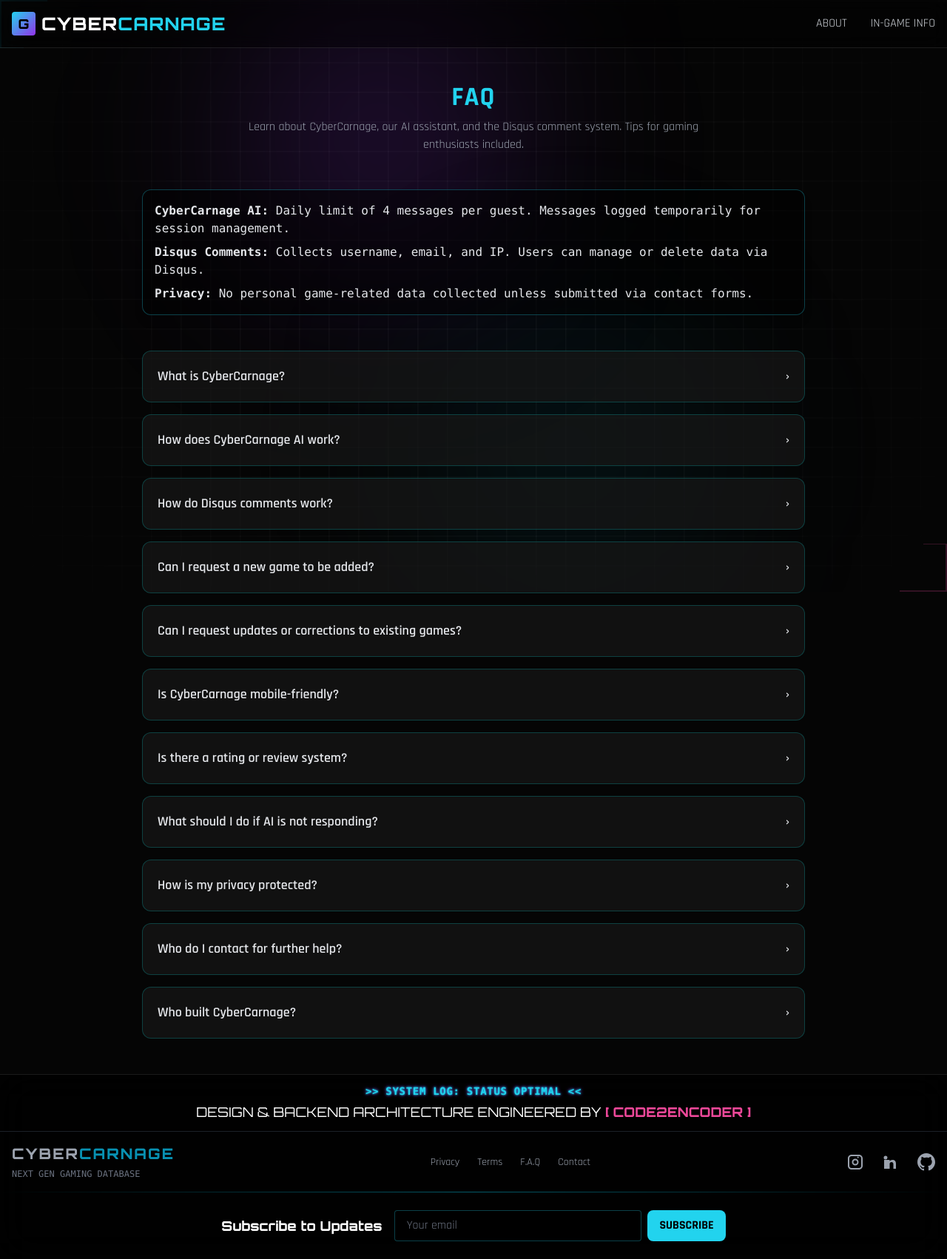
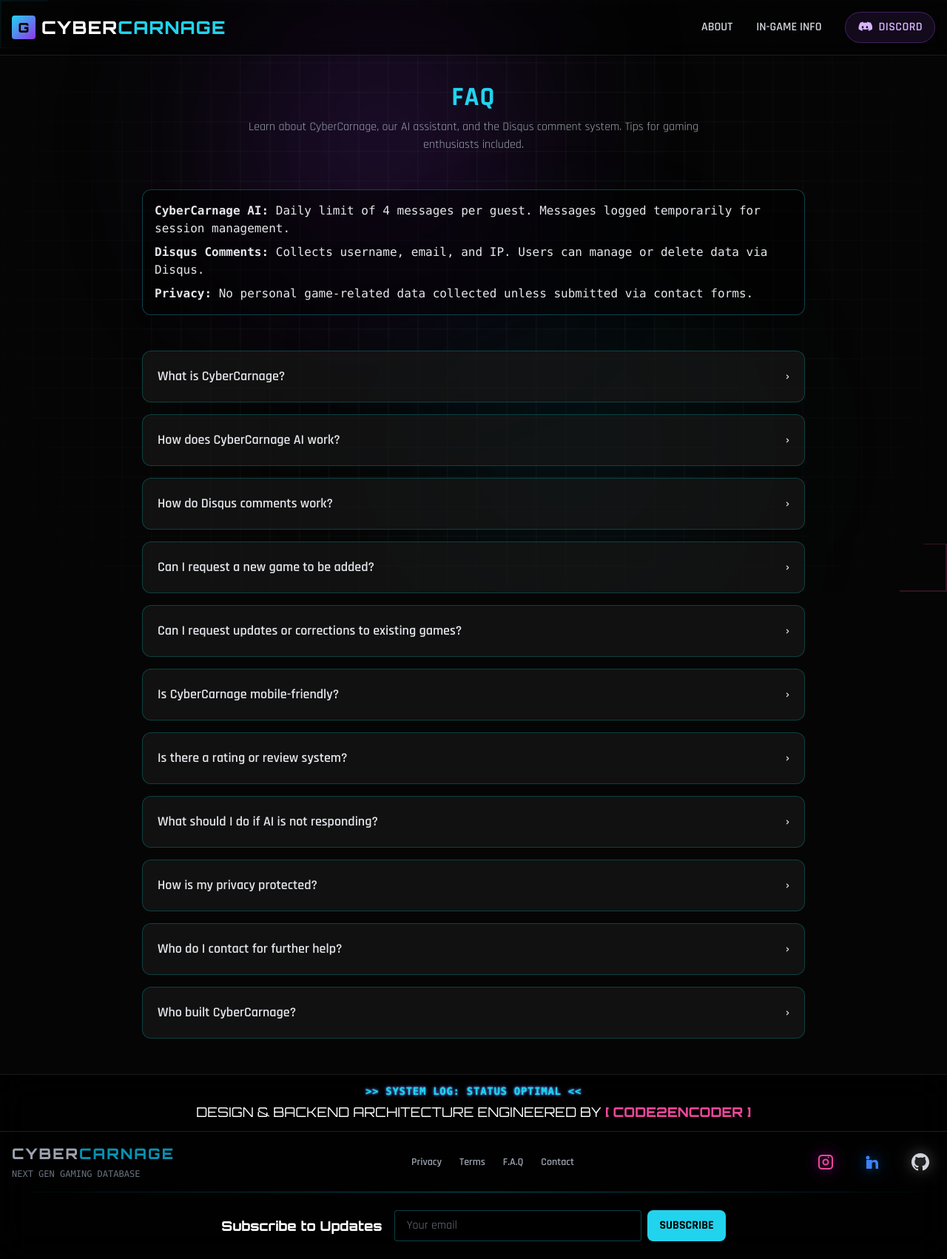
Before and after one commit to Abdullahkhan000/CyberCarnage, a Django app: page /faq/ in a window 1280 px wide. Shown: the whole page at 74% size. Run offline with Django 5.2, Linux system fonts and the light colour scheme; some libraries are stand-ins or nearby versions.

Commit message:
enhanced the ui of the base footer and added the discord on the navbar

```diff
--- a/data/templates/data/base.html
+++ b/data/templates/data/base.html
@@ -156,10 +156,24 @@
                    {% if request.resolver_match.url_name == 'home' or 'AI_chat' %} hidden {% endif %}">
                     AI
                 </a>
-                <a href="{% url 'about_list' %}" class="text-gray-300 hover:text-white glitch-hover">ABOUT</a>
-                <a href="{% url 'in_game_info' %}" class="text-gray-300 hover:text-white glitch-hover">IN-GAME INFO</a>
+                <a href="{% url 'about_list' %}" class="text-gray-300 hover:text-white glitch-hover font-semibold">ABOUT</a>
+                <a href="{% url 'in_game_info' %}" class="text-gray-300 hover:text-white glitch-hover font-semibold">IN-GAME INFO</a>
+                <a href="https://discord.com/users/1203460050723541083"
+                   target="_blank"
+                   class="ml-6 flex items-center gap-2 px-4 py-2 rounded-full
+                          text-purple-300 hover:text-white font-semibold
+                          bg-purple-500/10 hover:bg-purple-500/20
+                          border border-purple-500/30 hover:border-purple-400
+                          transition-all duration-300 glitch-hover">
+
+                    <svg class="w-5 h-5" fill="currentColor" viewBox="0 0 24 24">
+                        <path d="M20.3 4.3A19.8 19.8 0 0016 3a14.6 14.6 0 00-.7 1.4 18.4 18.4 0 00-5.6 0A14.6 14.6 0 009 3a19.8 19.8 0 00-4.3 1.3C2.1 8 1.7 11.5 1.9 15c1.7 1.2 3.7 2.1 5.8 2.6a15.4 15.4 0 001.2-2 9.6 9.6 0 01-1.9-.9l.5-.4a13.7 13.7 0 0011 0l.5.4a9.6 9.6 0 01-1.9.9 15.4 15.4 0 001.2 2c2.1-.5 4.1-1.4 5.8-2.6.3-3.5-.2-7-2.8-10.7zM8.5 13.5c-.9 0-1.6-.8-1.6-1.8s.7-1.8 1.6-1.8 1.6.8 1.6 1.8-.7 1.8-1.6 1.8zm7 0c-.9 0-1.6-.8-1.6-1.8s.7-1.8 1.6-1.8 1.6.8 1.6 1.8-.7 1.8-1.6 1.8z"></path>
+                    </svg>
+
+                    <span class="tracking-wide">DISCORD</span>
+                </a>
+
             </nav>
-
             <button class="md:hidden text-white focus:outline-none glitch-hover" onclick="toggleMenu()">
                 <svg class="w-8 h-8" fill="none" stroke="currentColor" viewBox="0 0 24 24">
                     <path stroke-linecap="round" stroke-linejoin="round" stroke-width="2"
@@ -168,14 +182,36 @@
             </button>
         </div>
 
-        <div id="mobileNav" class="md:hidden hidden flex flex-col bg-black/90 border-t border-gray-700">
+        <div id="mobileNav"
+             class="md:hidden hidden flex flex-col bg-black/90 border-t border-gray-700">
+
             <a href="{% url 'AI_chat' %}"
                class="px-4 py-3 text-gray-300 hover:text-white border-b border-gray-700
                {% if request.resolver_match.url_name == 'home' %} hidden {% endif %}">
                 AI
             </a>
-            <a href="{% url 'about_list' %}" class="px-4 py-3 text-gray-300 hover:text-white border-b border-gray-700">ABOUT</a>
-            <a href="{% url 'in_game_info' %}" class="px-4 py-3 text-gray-300 hover:text-white border-b border-gray-700">IN-GAME INFO</a>
+
+            <a href="{% url 'about_list' %}"
+               class="px-4 py-3 text-gray-300 hover:text-white border-b border-gray-700 font-semibold">
+                ABOUT
+            </a>
+
+            <a href="{% url 'in_game_info' %}"
+               class="px-4 py-3 text-gray-300 hover:text-white border-b border-gray-700 font-semibold">
+                IN-GAME INFO
+            </a>
+
+            <a href="https://discord.com/users/1203460050723541083"
+               target="_blank"
+               class="px-4 py-3 flex items-center gap-3 text-purple-300 hover:text-white
+                      border-b border-gray-700 glitch-hover font-semibold">
+
+                <svg class="w-5 h-5 shrink-0" fill="currentColor" viewBox="0 0 24 24">
+                    <path d="M20.3 4.3A19.8 19.8 0 0016 3a14.6 14.6 0 00-.7 1.4 18.4 18.4 0 00-5.6 0A14.6 14.6 0 009 3a19.8 19.8 0 00-4.3 1.3C2.1 8 1.7 11.5 1.9 15c1.7 1.2 3.7 2.1 5.8 2.6a15.4 15.4 0 001.2-2 9.6 9.6 0 01-1.9-.9l.5-.4a13.7 13.7 0 0011 0l.5.4a9.6 9.6 0 01-1.9.9 15.4 15.4 0 001.2 2c2.1-.5 4.1-1.4 5.8-2.6.3-3.5-.2-7-2.8-10.7zM8.5 13.5c-.9 0-1.6-.8-1.6-1.8s.7-1.8 1.6-1.8 1.6.8 1.6 1.8-.7 1.8-1.6 1.8zm7 0c-.9 0-1.6-.8-1.6-1.8s.7-1.8 1.6-1.8 1.6.8 1.6 1.8-.7 1.8-1.6 1.8z"></path>
+                </svg>
+
+                <span>DISCORD</span>
+            </a>
         </div>
     </header>
 
@@ -205,30 +241,42 @@
             </div>
 
             <div class="flex space-x-6 text-sm font-medium text-gray-400">
-                <a href="{% url 'privacy' %}" class="hover:text-cyan-400 transition-colors glitch-hover">Privacy</a>
-                <a href="{% url 'terms' %}" class="hover:text-cyan-400 transition-colors glitch-hover">Terms</a>
-                <a href="{% url 'faq' %}" class="hover:text-cyan-400 transition-colors glitch-hover">F.A.Q</a>
-                <a onclick="openContact()" class="hover:text-cyan-400 transition-colors cursor-pointer glitch-hover">Contact</a>
+                <a href="{% url 'privacy' %}" class="hover:text-cyan-400 transition-colors glitch-hover font-semibold">Privacy</a>
+                <a href="{% url 'terms' %}" class="hover:text-cyan-400 transition-colors glitch-hover font-semibold">Terms</a>
+                <a href="{% url 'faq' %}" class="hover:text-cyan-400 transition-colors glitch-hover font-semibold">F.A.Q</a>
+                <a onclick="openContact()" class="hover:text-cyan-400 transition-colors cursor-pointer glitch-hover font-semibold">Contact</a>
             </div>
 
-            <div class="flex space-x-6 text-gray-400 mt-4 md:mt-0">
+            <div class="flex space-x-6 mt-4 md:mt-0">
 
                 <a href="https://www.instagram.com/code2encoder/" target="_blank"
-                   class="hover:text-pink-500 transition-colors glitch-hover">
+                   class="group relative w-10 h-10 flex items-center justify-center
+                          text-pink-500 hover:text-pink-400
+                          transition-transform duration-200 transform hover:scale-125
+                          glitch-hover drop-shadow-[0_0_10px_rgba(255,0,255,0.7)]
+                          hover:drop-shadow-[0_0_15px_rgba(255,0,255,1)]">
                     <svg class="w-6 h-6" fill="currentColor" viewBox="0 0 24 24">
-                        <path d="M7 2C4.2 2 2 4.2 2 7v10c0 2.8 2.2 5 5 5h10c2.8 0 5-2.2 5-5V7c0-2.8-2.2-5-5-5H7zm10 2c1.7 0 3 1.3 3 3v10c0 1.7-1.3 3-3 3H7c-1.7 0-3-1.3-3-3V7c0-1.7 1.3-3 3-3h10zm-5 3.5A4.5 4.5 0 1016.5 12 4.5 4.5 0 0012 7.5zm0 7A2.5 2.5 0 1114.5 12 2.5 2.5 0 0112 14.5zm4.8-8.9a1.1 1.1 0 11-1.1-1.1 1.1 1.1 0 011.1 1.1z"/>
+                        <path d="M7 2C4.2 2 2 4.2 2 7v10c0 2.8 2.2 5 5 5h10c2.8 0 5-2.2 5-5V7c0-2.8-2.2-5-5-5H7zm10 2c1.7 0 3 1.3 3 3v10c0 1.7-1.3 3-3 3H7c-1.7 0-3-1.3-3-3V7c0-1.7 1.3-3 3-3h10zm-5 3.5A4.5 4.5 0 1016.5 12 4.5 4.5 0 0012 7.5zm0 7A2.5 2.5 0 1114.5 12 2.5 2.5 0 0112 14.5zm4.8-8.9a1.1 1.1 0 11-1.1-1.1 1.1 1.1 0 011.1 1.1z"></path>
                     </svg>
                 </a>
 
                 <a href="https://www.linkedin.com/in/hafiz-muhammad-abdullah-ibrahim-38b586243" target="_blank"
-                   class="hover:text-blue-500 transition-colors glitch-hover">
+                   class="group relative w-10 h-10 flex items-center justify-center
+                          text-blue-500 hover:text-blue-400
+                          transition-transform duration-200 transform hover:scale-125
+                          glitch-hover drop-shadow-[0_0_10px_rgba(0,128,255,0.7)]
+                          hover:drop-shadow-[0_0_15px_rgba(0,128,255,1)]">
                     <svg class="w-6 h-6" fill="currentColor" viewBox="0 0 24 24">
-                        <path d="M4.98 3.5a2.5 2.5 0 11-.01 5.01 2.5 2.5 0 01.01-5.01zM3 9h4v12H3zM14.5 9c-2.5 0-4 1.7-4 1.7V9H7v12h3.5v-6.5s0-2.5 2.5-2.5 2.5 2.5 2.5 2.5V21H19V14.2C19 10 16.5 9 14.5 9z"/>
+                        <path d="M4.98 3.5a2.5 2.5 0 11-.01 5.01 2.5 2.5 0 01.01-5.01zM3 9h4v12H3zM14.5 9c-2.5 0-4 1.7-4 1.7V9H7v12h3.5v-6.5s0-2.5 2.5-2.5 2.5 2.5 2.5 2.5V21H19V14.2C19 10 16.5 9 14.5 9z"></path>
                     </svg>
                 </a>
 
                 <a href="https://github.com/Abdullahkhan000" target="_blank"
-                   class="hover:text-blue-500 transition-colors glitch-hover">
+                   class="group relative w-10 h-10 flex items-center justify-center
+                          text-gray-300 hover:text-gray-100
+                          transition-transform duration-200 transform hover:scale-125
+                          glitch-hover drop-shadow-[0_0_10px_rgba(200,200,200,0.7)]
+                          hover:drop-shadow-[0_0_15px_rgba(255,255,255,1)]">
                     <svg class="w-6 h-6" fill="currentColor" viewBox="0 0 24 24">
                         <path d="M12 0C5.37 0 0 5.373 0 12c0 5.303 3.438 9.8 8.205 11.387.6.113.82-.26.82-.577
                                  0-.285-.01-1.04-.015-2.04-3.338.724-4.042-1.61-4.042-1.61-.546-1.387-1.333-1.756-1.333-1.756-1.09-.745.083-.73.083-.73
@@ -241,6 +289,7 @@
                 </a>
 
             </div>
+
         </div>
 
         <div class="h-[1px] w-full bg-gradient-to-r from-transparent via-cyan-500 to-transparent opacity-50"></div>
```
